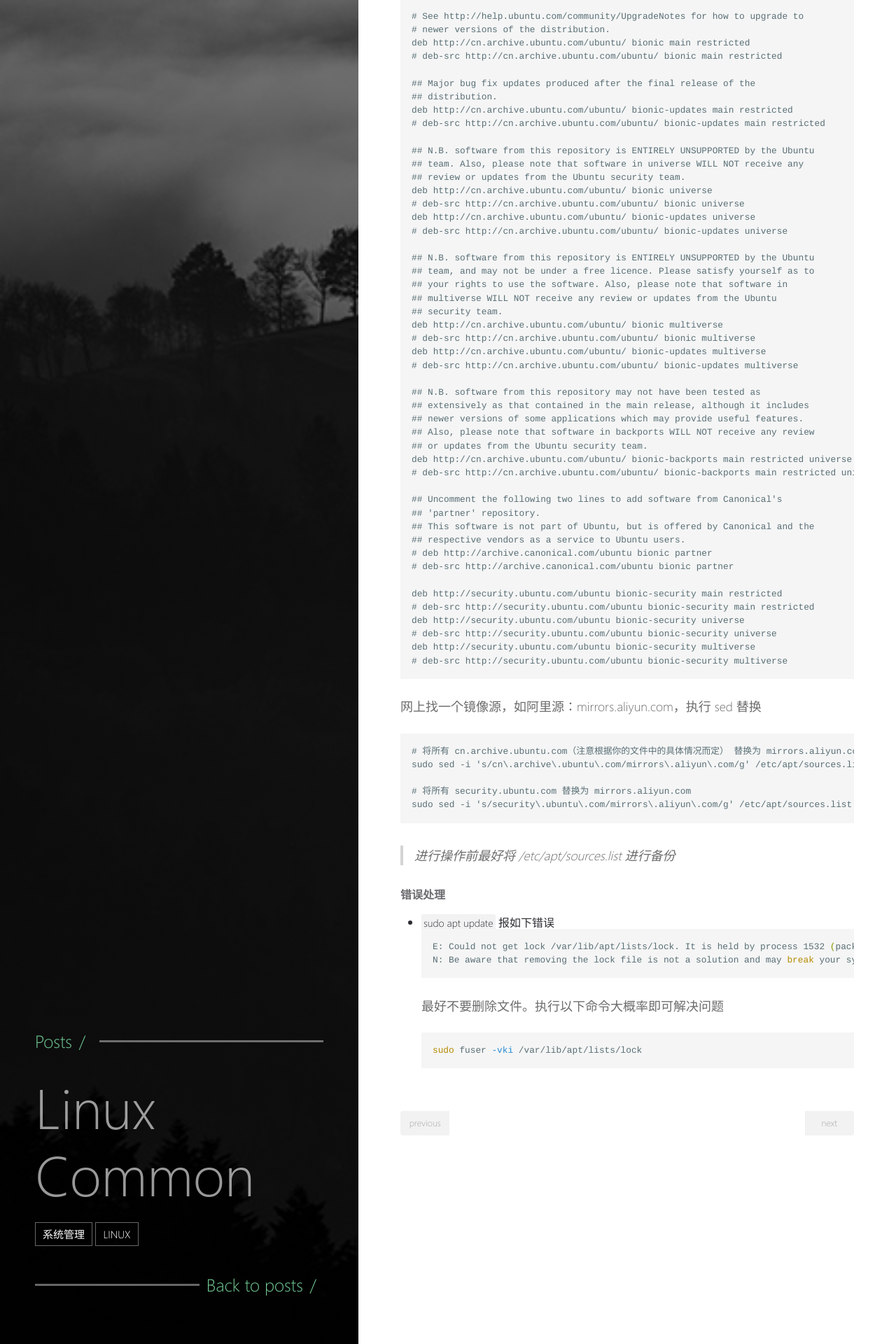
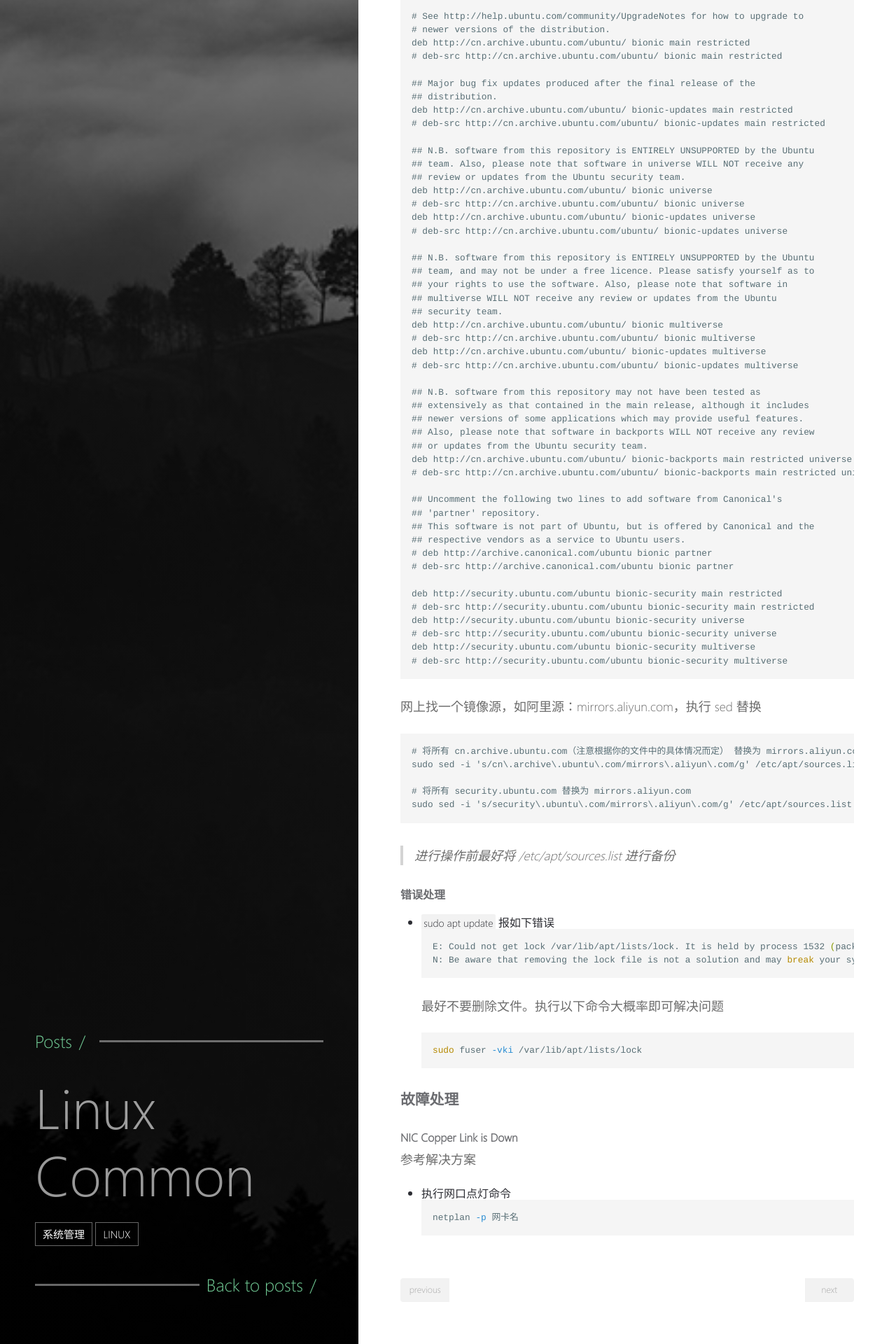
Before and after one commit to nandem/nandem.github.io, a Jekyll site: the page built from _posts/2020-05-05-Linux-Common.MD, in a window 1280 px wide. Shown: the part 999-2919 px from the top of the page at 70% size. Built offline with Jekyll 4.4.1, drawn with Linux system fonts in a browser that asks for light colours.

Commit message:
Update 2020-05-05-Linux-Common.MD

````diff
--- a/_posts/2020-05-05-Linux-Common.MD
+++ b/_posts/2020-05-05-Linux-Common.MD
@@ -106,3 +106,11 @@ N: Be aware that removing the lock file is not a solution and may break your sys
 ```bash
 sudo fuser -vki /var/lib/apt/lists/lock
 ```
+
+### 故障处理
+#### NIC Copper Link is Down
+参考解决方案
+- 执行网口点灯命令
+```shell
+netplan -p 网卡名
+```
````
